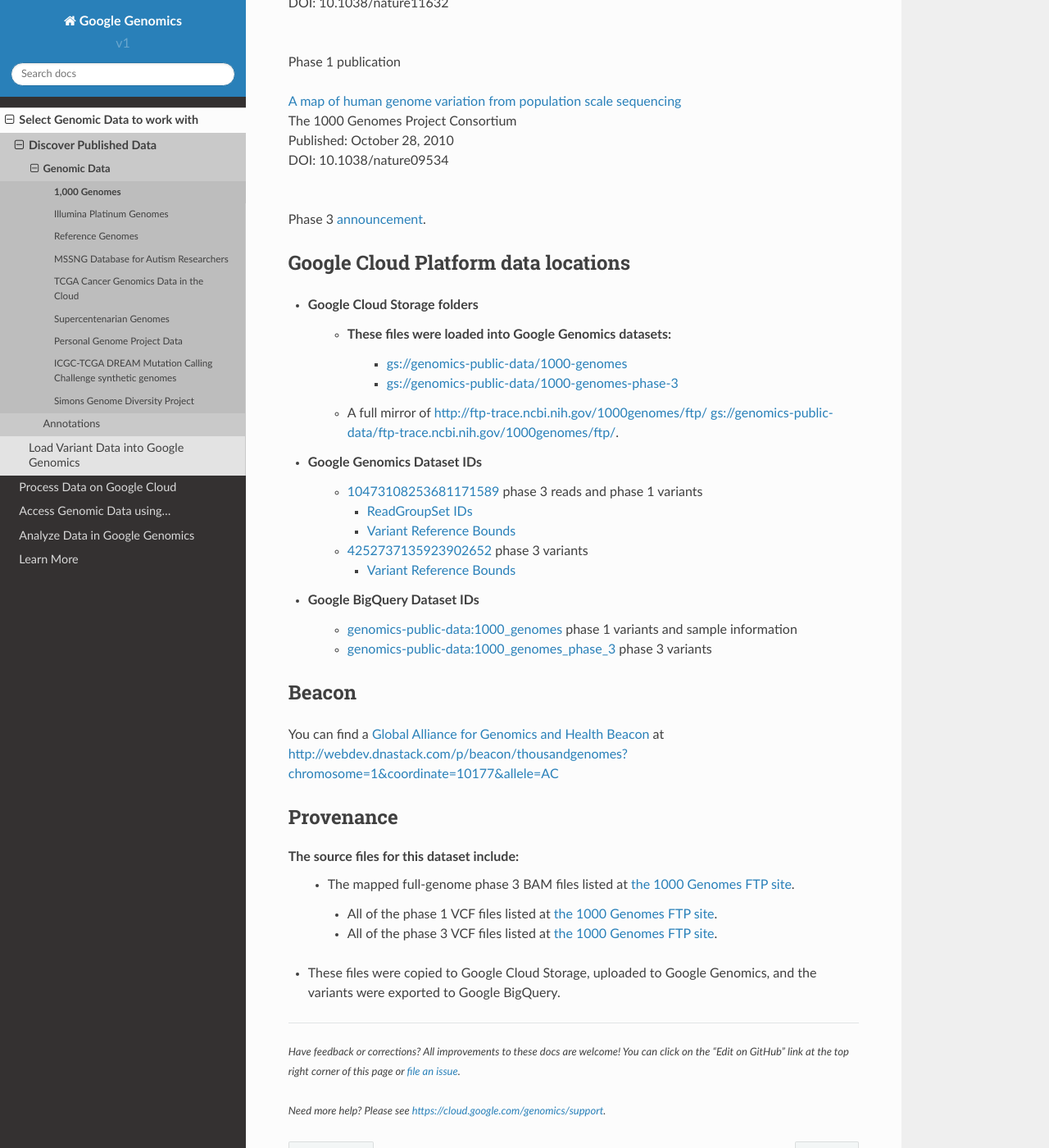
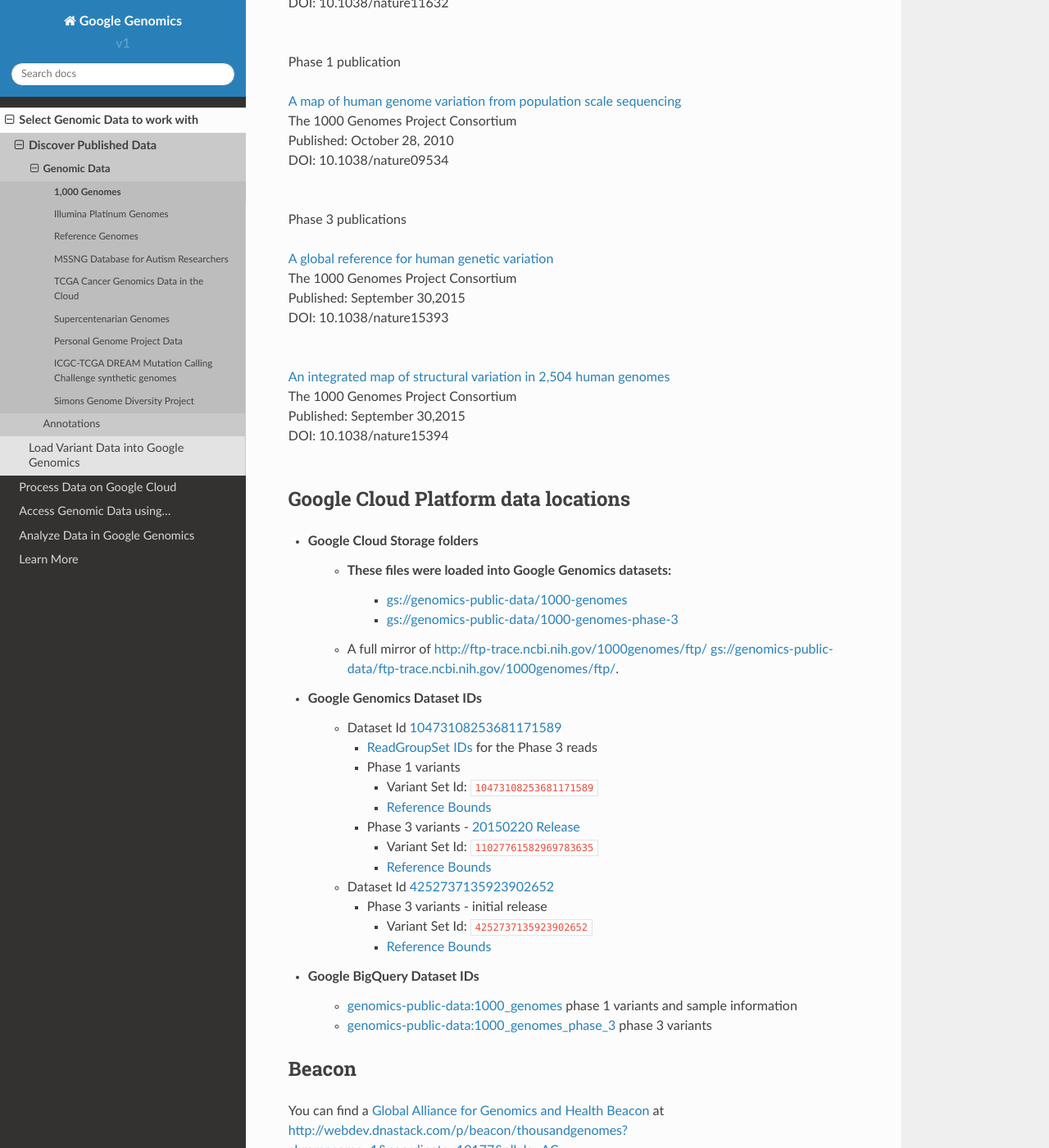
Before and after one commit to googlegenomics/readthedocs, a Sphinx documentation site: the page built from docs/source/use_cases/discover_public_data/1000_genomes.rst, in a window 1280 px wide and 1400 px high, scrolled down 384 px. Shown: the whole window at 82% size. Built offline with Sphinx 7.4.7 and the Read the Docs theme 2.0.0, drawn with Linux system fonts in a browser that asks for light colours.

Commit message:
Add details for phase 3 variants release 20150220.

```diff
--- a/docs/source/use_cases/discover_public_data/1000_genomes.rst
+++ b/docs/source/use_cases/discover_public_data/1000_genomes.rst
@@ -35,7 +35,19 @@
 | DOI: 10.1038/nature09534
 |
 
-Phase 3 `announcement <http://www.1000genomes.org/announcements/phase-3-variant-set-additional-allele-frequencies-functional-annotation-and-other-data>`_.
+Phase 3 publications
+
+| `A global reference for human genetic variation <http://www.nature.com/nature/journal/v526/n7571/full/nature15393.html>`_
+| The 1000 Genomes Project Consortium
+| Published: September 30,2015
+| DOI: 10.1038/nature15393
+|
+
+| `An integrated map of structural variation in 2,504 human genomes <http://www.nature.com/nature/journal/v526/n7571/full/nature15394.html>`_
+| The 1000 Genomes Project Consortium
+| Published: September 30,2015
+| DOI: 10.1038/nature15394
+|
 
 Google Cloud Platform data locations
 ------------------------------------
@@ -46,14 +58,24 @@
       * `gs://genomics-public-data/1000-genomes-phase-3 <https://console.developers.google.com/storage/genomics-public-data/1000-genomes-phase-3/>`_
    * A full mirror of http://ftp-trace.ncbi.nih.gov/1000genomes/ftp/ `gs://genomics-public-data/ftp-trace.ncbi.nih.gov/1000genomes/ftp/ <https://console.developers.google.com/storage/browser/genomics-public-data/ftp-trace.ncbi.nih.gov/1000genomes/ftp/>`_.
 * Google Genomics Dataset IDs
-   * `10473108253681171589 <https://developers.google.com/apis-explorer/#p/genomics/v1/genomics.datasets.get?datasetId=10473108253681171589>`_ phase 3 reads and phase 1 variants
+   * Dataset Id `10473108253681171589 <https://developers.google.com/apis-explorer/#p/genomics/v1/genomics.datasets.get?datasetId=10473108253681171589>`_
 
-     * `ReadGroupSet IDs <https://developers.google.com/apis-explorer/#p/genomics/v1/genomics.readgroupsets.search?fields=readGroupSets(id%252Cname)&_h=5&resource=%257B%250A++%2522datasetIds%2522%253A+%250A++%255B%252210473108253681171589%2522%250A++%255D%250A%257D&>`_
-     * `Variant Reference Bounds <https://developers.google.com/apis-explorer/#p/genomics/v1/genomics.variantsets.get?variantSetId=10473108253681171589&_h=2&>`__
+     * `ReadGroupSet IDs <https://developers.google.com/apis-explorer/#p/genomics/v1/genomics.readgroupsets.search?fields=readGroupSets(id%252Cname)&_h=5&resource=%257B%250A++%2522datasetIds%2522%253A+%250A++%255B%252210473108253681171589%2522%250A++%255D%250A%257D&>`_ for the Phase 3 reads
+     * Phase 1 variants
 
-   * `4252737135923902652 <https://developers.google.com/apis-explorer/#p/genomics/v1/genomics.datasets.get?datasetId=4252737135923902652>`_ phase 3 variants
+       * Variant Set Id: ``10473108253681171589``
+       * `Reference Bounds <https://developers.google.com/apis-explorer/#p/genomics/v1/genomics.variantsets.get?variantSetId=10473108253681171589&_h=2&>`__
+     * Phase 3 variants - `20150220 Release <http://ftp.1000genomes.ebi.ac.uk/vol1/ftp/release/20130502/README_phase3_callset_20150220>`_
 
-     * `Variant Reference Bounds <https://developers.google.com/apis-explorer/#p/genomics/v1/genomics.variantsets.get?variantSetId=4252737135923902652&_h=2&>`__
+       * Variant Set Id: ``11027761582969783635``
+       * `Reference Bounds <https://developers.google.com/apis-explorer/#p/genomics/v1/genomics.variantsets.get?variantSetId=11027761582969783635&_h=2&>`__
+
+   * Dataset Id `4252737135923902652 <https://developers.google.com/apis-explorer/#p/genomics/v1/genomics.datasets.get?datasetId=4252737135923902652>`_
+
+     * Phase 3 variants - initial release
+
+       * Variant Set Id: ``4252737135923902652``
+       * `Reference Bounds <https://developers.google.com/apis-explorer/#p/genomics/v1/genomics.variantsets.get?variantSetId=4252737135923902652&_h=2&>`__
 
 * Google BigQuery Dataset IDs
    * `genomics-public-data:1000_genomes <https://bigquery.cloud.google.com/table/genomics-public-data:1000_genomes.variants>`_ phase 1 variants and sample information
```
